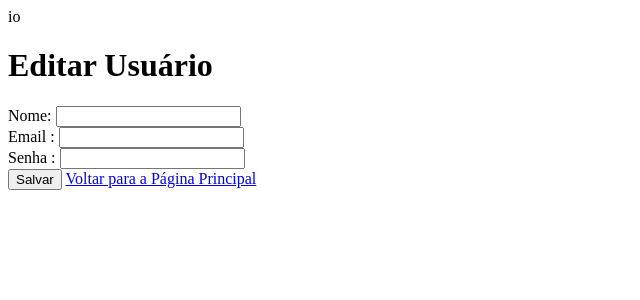
After one commit to JoaoMarceloRP/Flask_App, a Python web app: template flask/templates/usuario_edt.html in a window 1280 px wide. The commit adds this page. Shown: the top 300 px of the page, without its empty margins (0-640 px from the left). Run offline with Jinja, Linux system fonts and the light colour scheme; the template is opened without the code that fills it, so the values that code supplies are empty.

Commit message:
Usuario CRUD completed

```diff
--- a/flask/templates/funcionario_edt.html
+++ b/flask/templates/funcionario_edt.html
@@ -1,5 +1,5 @@
 <!DOCTYPE html>
-<html lang="en">
+<html lang="pt-br">
 <head>
     <meta charset="UTF-8">
     <meta name="viewport" content="width=device-width, initial-scale=1.0">
--- a/flask/templates/index.html
+++ b/flask/templates/index.html
@@ -20,8 +20,8 @@
 
     <a href="{{ url_for('registros_email') }}">Página de Registro de E-mail</a><br>
 
-    <a href="{{ url_for('usuarios') }}">Página de Registro de usuario</a><br>
+    <a href="{{ url_for('usuarios') }}">Página de Usuario</a><br>
 
-    <a href="{{ url_for('setores') }}">Página de Registro de setor</a><br>
+    <a href="{{ url_for('setores') }}">Página de Registro de Setor</a><br>
 </body>
 </html>
--- a/flask/templates/usuario.html
+++ b/flask/templates/usuario.html
@@ -16,7 +16,7 @@
                     <th>ID</th>
                     <th>Nome</th>
                     <th>E-mail</th>
-                    <th>Acão</th>
+                    <th>Ação</th>
                 </tr>
             </thead>
             <tbody>
@@ -25,6 +25,7 @@
                         <td>{{ usuario.usuario_id }}</td>
                         <td>{{ usuario.nome }}</td>
                         <td>{{ usuario.email }}</td>
+                        <td><a href="{{ url_for('edt_usuario', usuario_id=usuario.usuario_id) }}">Editar</a></td>
                         <td>
                             <form method="post" action="{{ url_for('del_usuario', usuario_id=usuario.usuario_id) }}">
                                 <button type="submit">Excluir</button>
@@ -49,5 +50,6 @@
 
         <input type="submit" value="Adicionar Usuário">
     </form>
+
 </body>
 </html>
--- /dev/null
+++ b/flask/templates/usuario_edt.html
@@ -0,0 +1,25 @@
+<!DOCTYPE html>io
+<html lang="pt-br">
+<head>
+    <meta charset="UTF-8">
+    <meta name="viewport" content="width=device-width, initial-scale=1.0">
+    <title>Editar Usuário</title>
+</head>
+<body>
+    <h1>Editar Usuário</h1>
+
+    <form method="post" action="{{ url_for('edt_usuario', usuario_id=usuario.usuario_id) }}">
+        <label for="nome">Nome:</label>
+        <input type="text" name="nome" id="nome" value="{{ usuario.nome }}" required><br>
+
+        <label for="email">Email :</label>
+        <input type="text" name="email" id="email" value="{{ usuario.email }}" required><br>
+
+        <label for="senha">Senha :</label>
+        <input type="password" name="senha" id="senha" value="{{ usuario.senha }}" required><br>
+
+        <input type="submit" value="Salvar">
+        <a href="{{ url_for('usuarios') }}">Voltar para a Página Principal</a>
+    </form>
+</body>
+</html>
```
Also changed, not shown: flask/main.py (+13 -0 lines).
